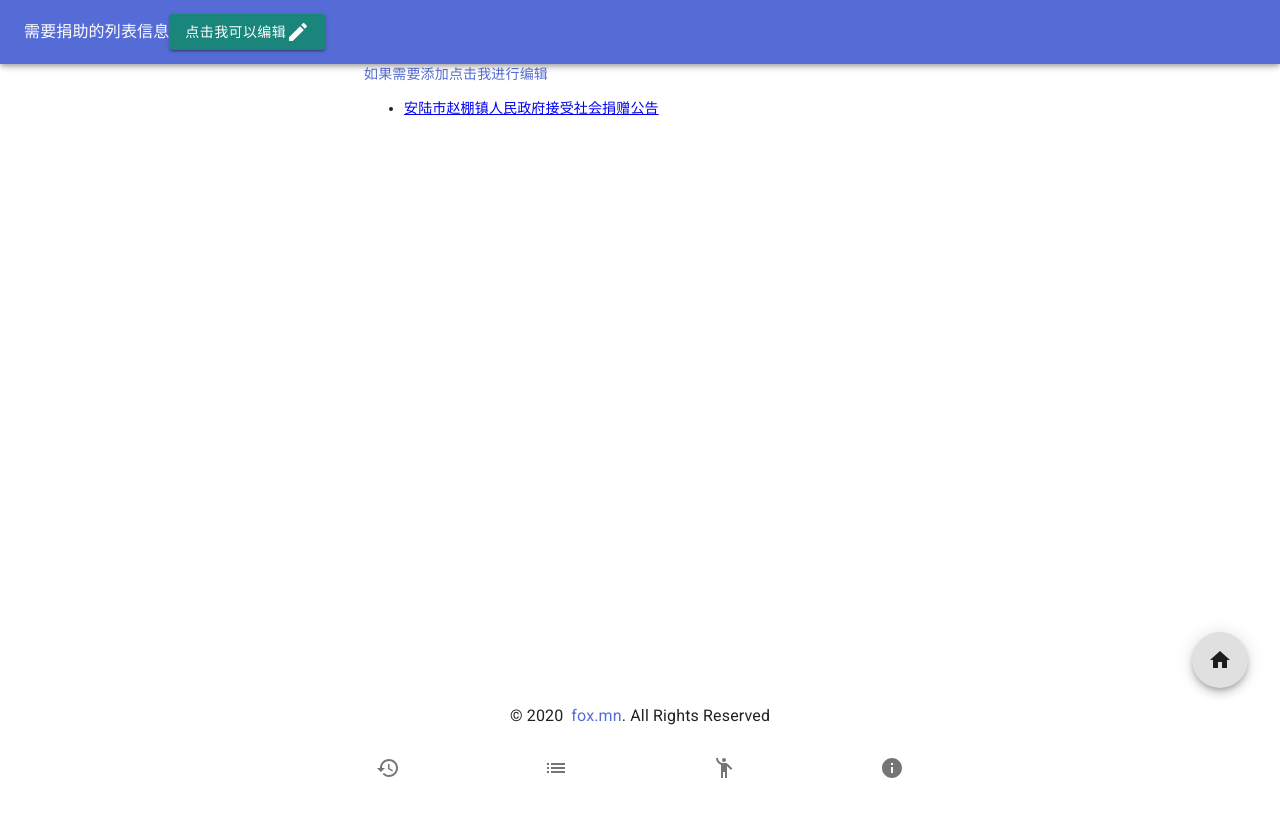
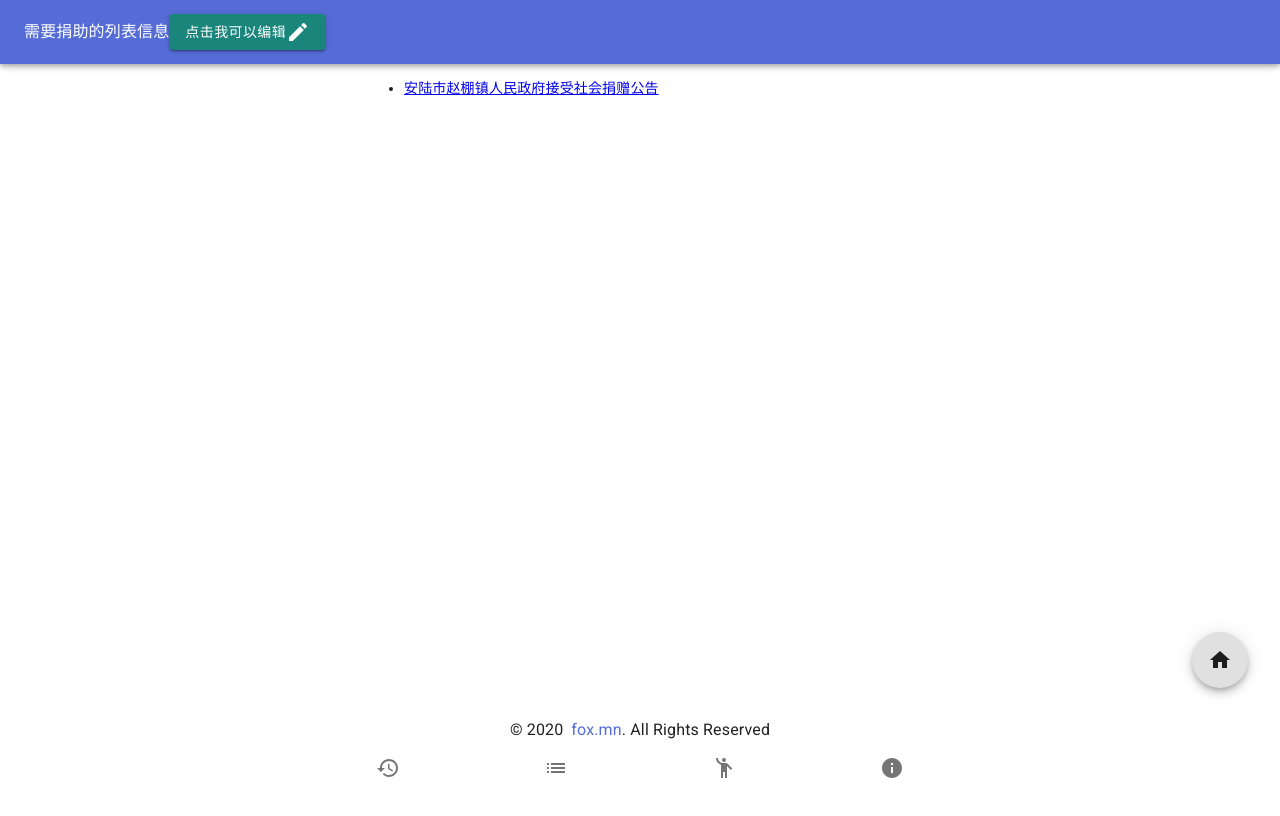
Before and after one commit to DnCov/transparent-info, a Next.js app in the folder packages/transparent-info-app/: page /donation in a window 1280 px wide. Shown: the top 816 px of the page. Built offline with nearby package versions, Linux system fonts and the light colour scheme.

Commit message:
rm content edit me

```diff
--- a/packages/transparent-info-app/pages/donation.mdx
+++ b/packages/transparent-info-app/pages/donation.mdx
@@ -5,8 +5,6 @@ import { EditMe } from '../components/Github.tsx';
     为了及时发布 直接github 编辑此页面就可以
     如果需要自动发布  commit信息 添加  :release  后缀
 *****************************************************************/
-
-<EditMe path="pages/posts/donaition.mdx" title="如果需要添加点击我进行编辑" />
 
 - [安陆市赵棚镇人民政府接受社会捐赠公告](https://mp.weixin.qq.com/s/CVc-TLMXXqeDVOtSB7grSg)
 
```
